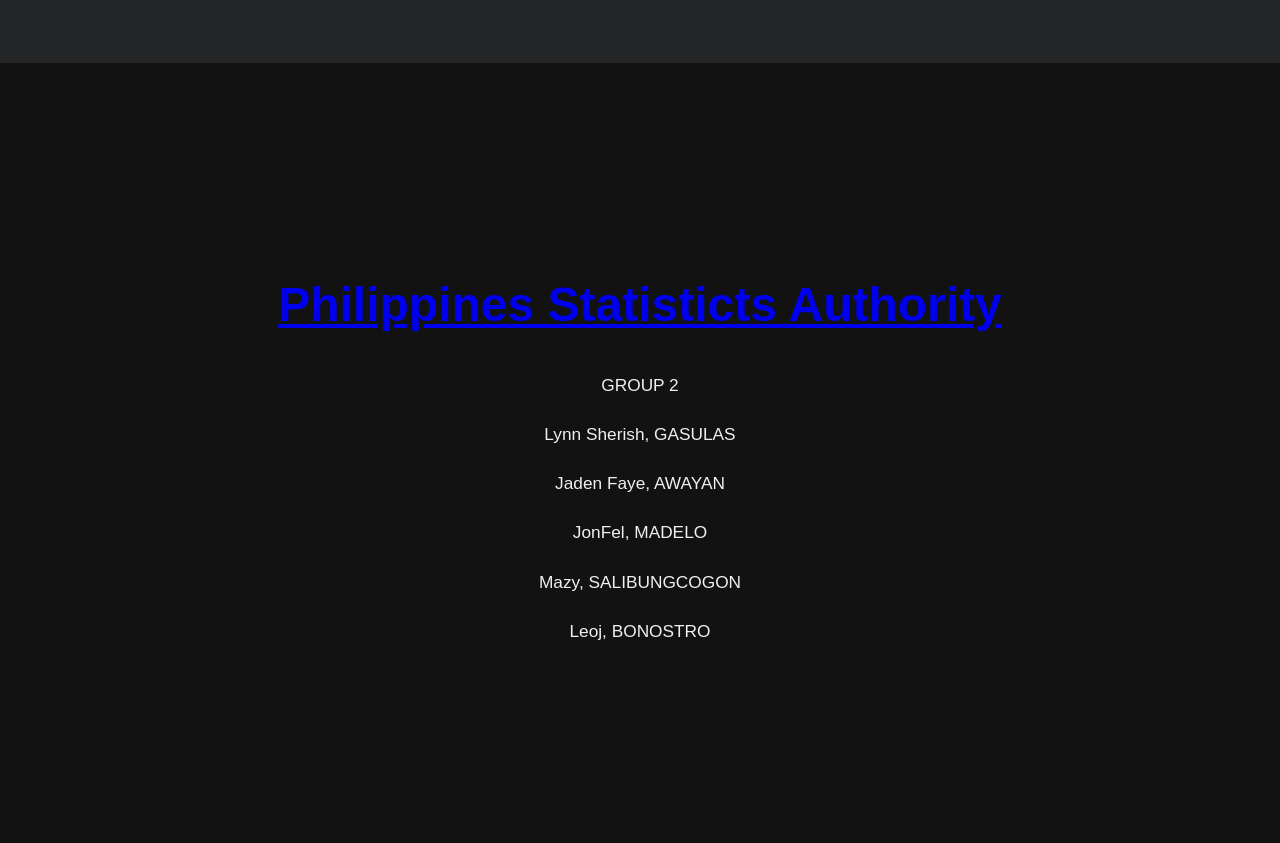
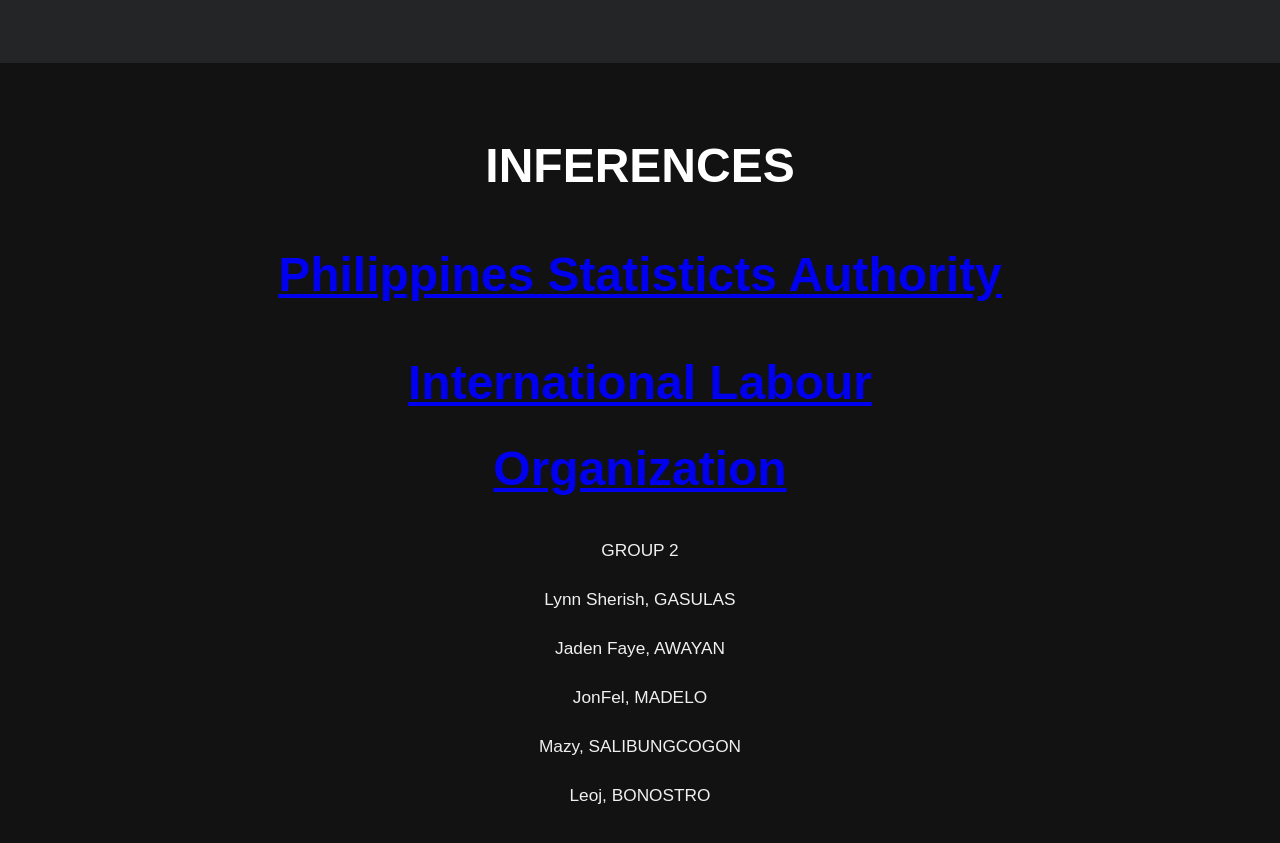
Before and after one commit to khuzphaww/khuzphaww.github.io, a plain HTML site: page Test 1(Page 1).html in a window 1280 px wide. Shown: the part 3200-4043 px from the top of the page. Drawn offline with Linux system fonts and the light colour scheme.

Commit message:
Update Test 1(Page 1).html

```diff
--- a/Test 1(Page 1).html
+++ b/Test 1(Page 1).html
@@ -71,7 +71,10 @@
 <section class="fifthsection">
         <div class="content-block5">
 
+           <p class="lead3">INFERENCES</p>
             <p class="lead3"><a href="https://psa.gov.ph/content/unemployment-rate-declined-51-percent-labor-market-conditions-improved-february-2026">Philippines Statisticts Authority</a>
+                <p class="lead3"><a href="https://www.ilo.org/resource/news/youth-unemployment-rises-young-people-face-harder-road-decent-work">International Labour Organization</a>
+
                 <p>GROUP 2</p>
             <p>Lynn Sherish, GASULAS</p>
             <p>Jaden Faye, AWAYAN</p>
```
